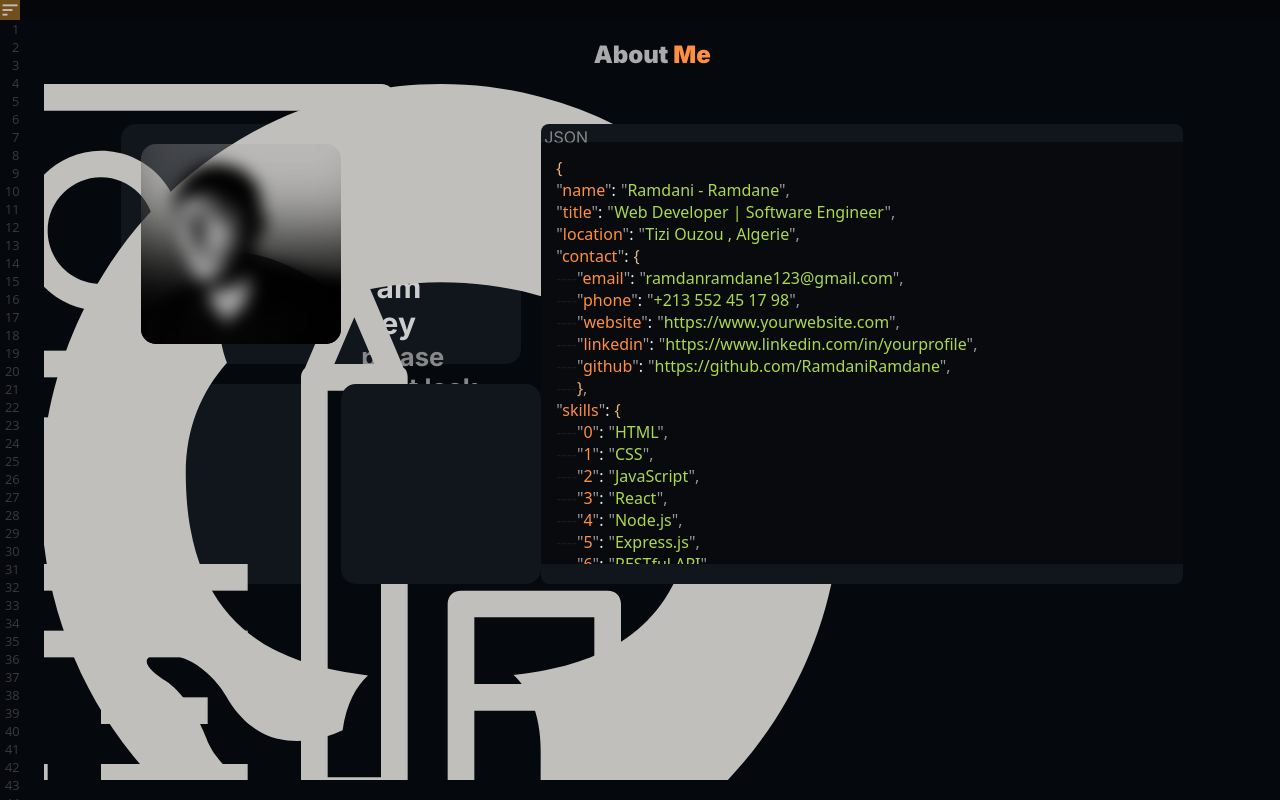
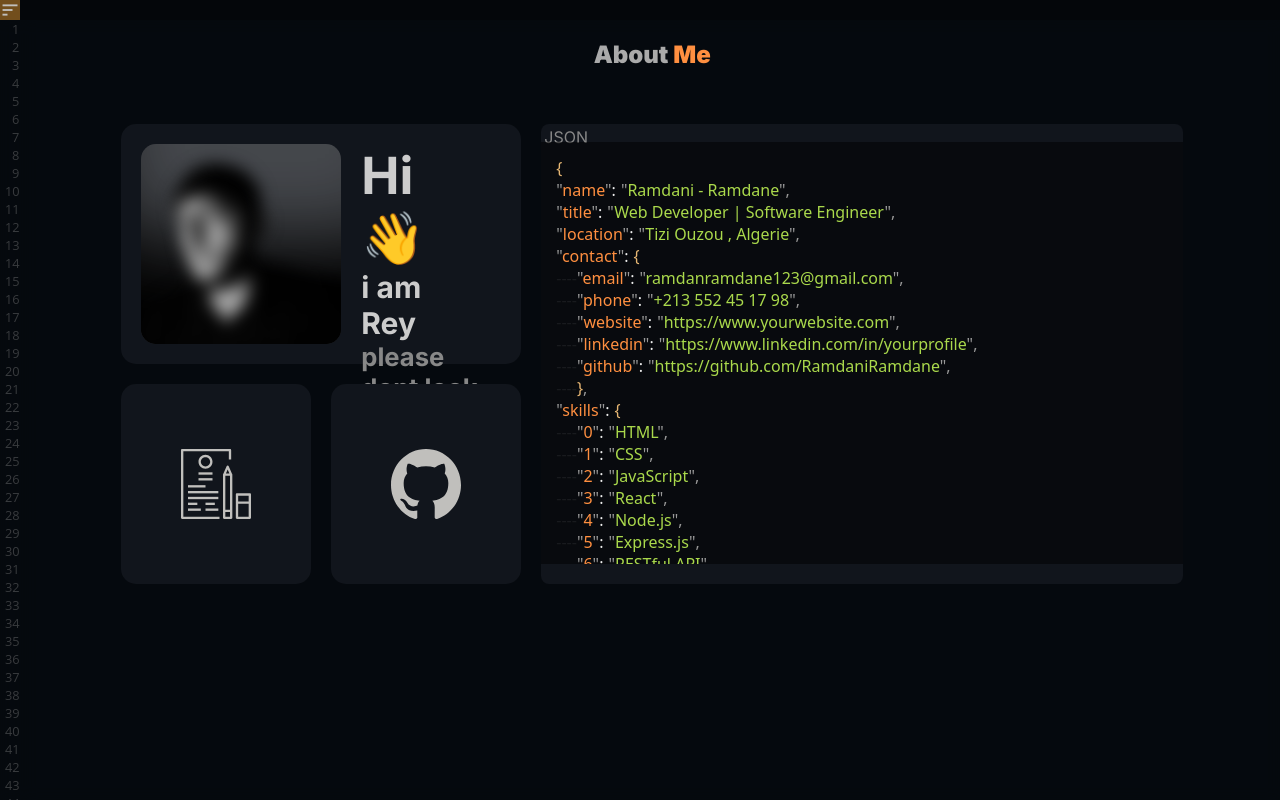
Before and after one commit to RamdaniRamdane/rey-portfolio, a Next.js app: page /about in a window 1280 px wide. Built offline with nearby package versions, Linux system fonts and the light colour scheme.

Commit message:
responsive about

```diff
--- a/src/app/about/page.module.css
+++ b/src/app/about/page.module.css
@@ -118,6 +118,10 @@
   overflow: scroll;
 }
 
+.icon{
+    width:70px;
+    height:70px
+}
 
 
 
```
